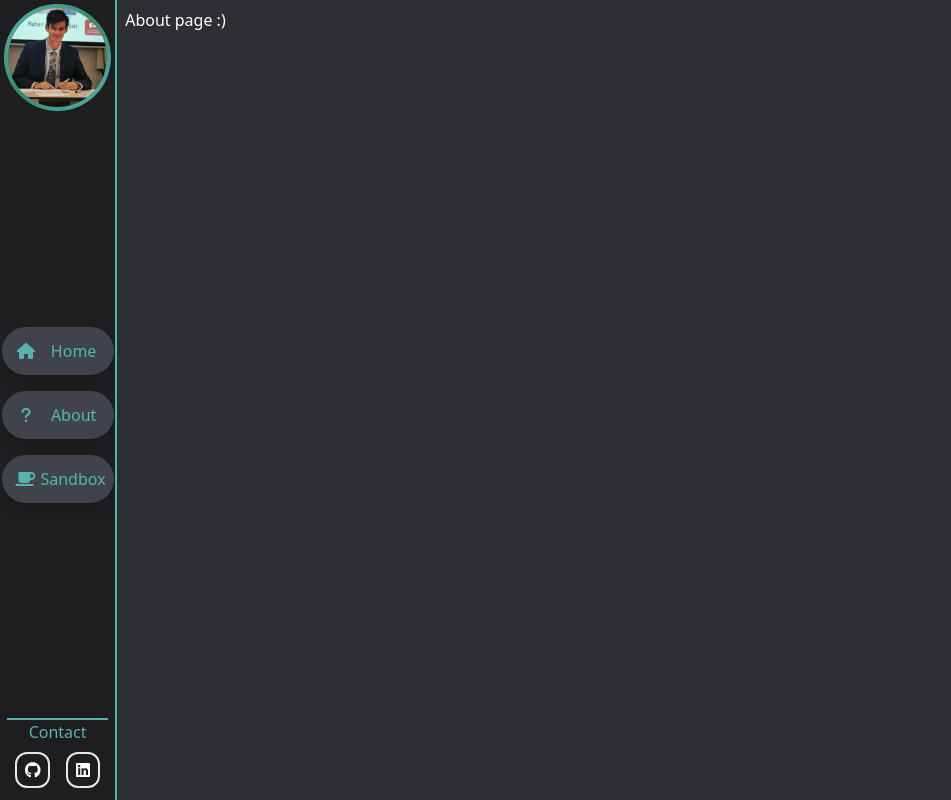
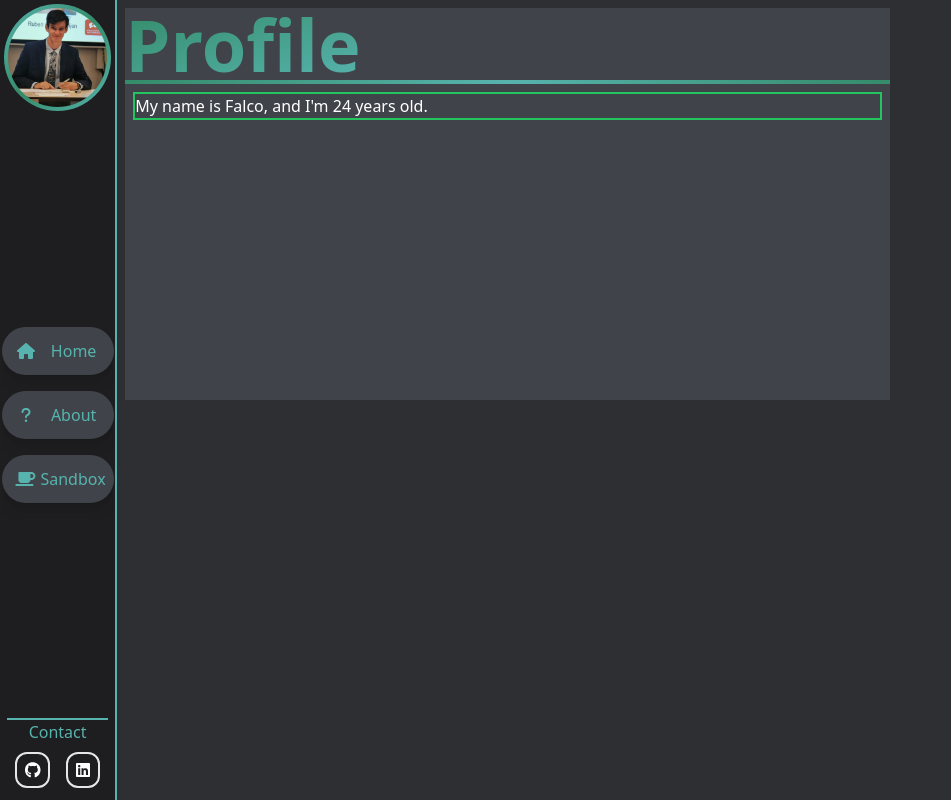
Before and after one commit to FRMeulen/me-online, a Vue app: page /about in a window 1280 px wide. Shown: the whole page, without its empty margins (0-951 px from the left). Built offline with nearby package versions, Linux system fonts and the light colour scheme.

Commit message:
WIP profile card.

```diff
--- /dev/null
+++ b/src/components/about/ProfileCard.vue
@@ -0,0 +1,24 @@
+<template>
+  <div class="w-2/3 bg-bgaccent h-1/2 flex flex-col">
+    <span
+      class="font-bold leading-relaxed text-5xl md:text-6xl lg:text-7xl bg-gradient-to-br from-secondary to-primary bg-clip-text text-transparent w-fit"
+    >
+      Profile
+    </span>
+    <div class="flex flex-row self-center w-full">
+      <div class="bg-gradient-to-r from-secondary to-primary w-1/2 h-1"></div>
+      <div class="bg-gradient-to-r from-primary to-secondary w-1/2 h-1"></div>
+    </div>
+    <div class="text-container m-2 debug-green">
+      <span>My name is Falco, and I'm {{ age }} years old.</span>
+    </div>
+  </div>
+</template>
+
+<script lang="ts" setup>
+import { computed } from "vue";
+
+const age = computed(() => {
+  return new Date().getFullYear() - 1998;
+});
+</script>
--- a/src/views/AboutView.vue
+++ b/src/views/AboutView.vue
@@ -1,7 +1,9 @@
 <template>
   <div class="about h-full overflow-hidden">
-    <h1>About page :)</h1>
+    <ProfileCard />
   </div>
 </template>
 
-<script setup lang="ts"></script>
+<script setup lang="ts">
+import ProfileCard from "@/components/about/ProfileCard.vue";
+</script>
```
